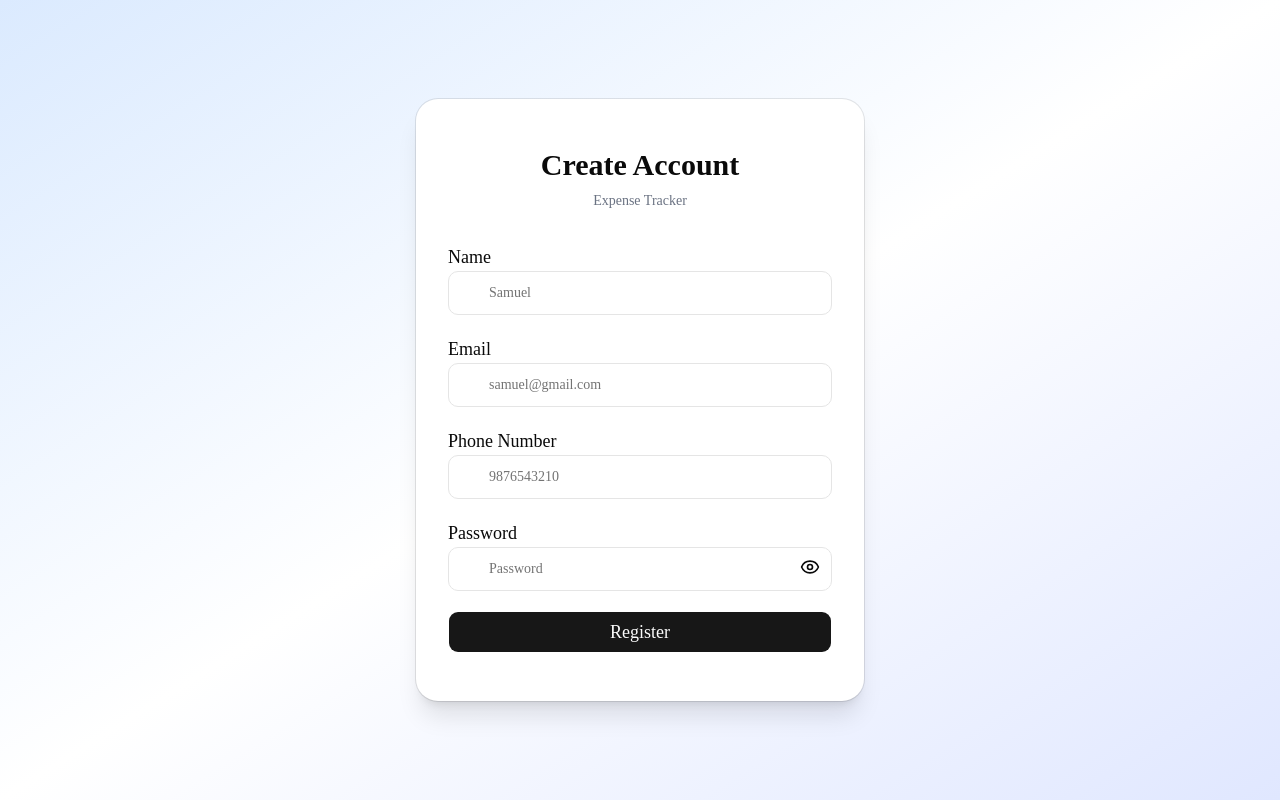
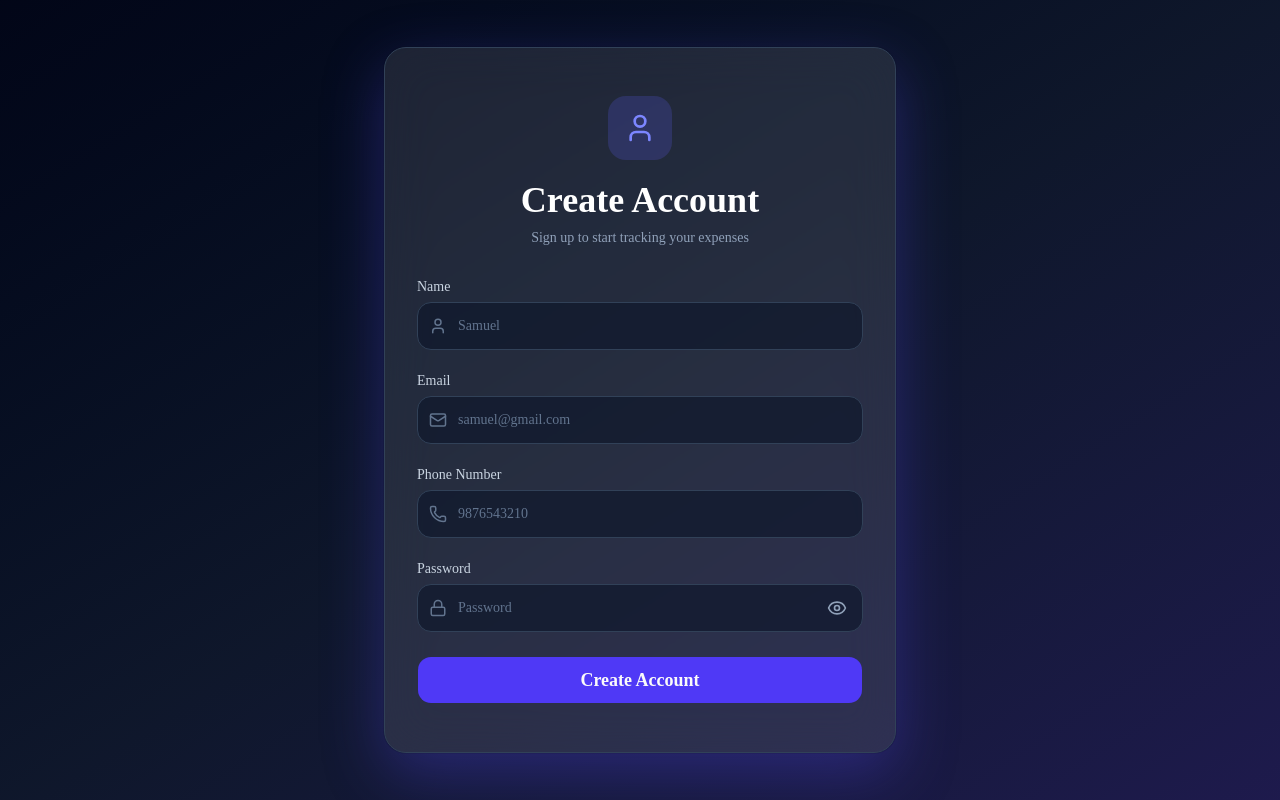
Before and after one commit to Samuel-joseph05/trackEx-pro-frontend, a Next.js app: page /register in a window 1280 px wide. Built offline with nearby package versions, Linux system fonts and the light colour scheme; no server answers.

Commit message:
feat: redesign registration page with improved UI and error handling

```diff
--- a/app/register/page.jsx
+++ b/app/register/page.jsx
@@ -1,7 +1,7 @@
 "use client";
 
 import { useState } from "react";
-import { Eye, EyeOff } from "lucide-react";
+import { Eye, EyeOff, Lock, Mail, Phone, User } from "lucide-react";
 import { Card, CardContent } from "@/components/ui/card";
 import { Button } from "@/components/ui/button";
 import { Input } from "@/components/ui/input";
@@ -94,50 +94,83 @@ const router =useRouter();
       });
       router.push("/expenseForm");
     } catch (error) {
+        toast.error(error.response?.data?.message || "Registration failed");
       console.error(error);
       console.log(error.response?.data);
     }
   };
 
   return (
-    <main className="min-h-screen flex items-center justify-center bg-gradient-to-br from-blue-100 via-white to-indigo-100 p-4">
-      <Card className="w-full max-w-md rounded-3xl shadow-xl">
+    <main className="min-h-screen flex items-center justify-center bg-linear-to-br from-slate-950 via-slate-900 to-indigo-950 px-6 py-10">
+  <Card className="w-full max-w-lg rounded-3xl border border-slate-700 bg-white/10 backdrop-blur-xl shadow-[0_20px_60px_rgba(79,70,229,0.35)]">
     <CardContent className="p-8">
-          <h1 className="text-3xl font-bold text-center">Create Account</h1>
 
-          <p className="text-gray-500 text-center mt-2 mb-8">Expense Tracker</p>
+      <div className="text-center mb-8">
 
-          <form  onSubmit={handleSubmit}className="space-y-5">
-            <div>
-              <Label className="text-lg">Name</Label>
+        <div className="mx-auto mb-5 flex h-16 w-16 items-center justify-center rounded-2xl bg-indigo-500/20">
+          <User className="h-8 w-8 text-indigo-400" />
+        </div>
+
+        <h1 className="text-4xl font-bold text-white">
+          Create Account
+        </h1>
+
+        <p className="mt-2 text-slate-400">
+          Sign up to start tracking your expenses
+        </p>
+
+      </div>
+
+      <form onSubmit={handleSubmit} className="space-y-6">
+
+        {/* Name */}
+        <div className="space-y-2">
+          <Label className="text-slate-300">Name</Label>
+
+          <div className="relative">
+            <User className="absolute left-3 top-1/2 -translate-y-1/2 text-slate-500" size={18} />
 
             <Input
               name="name"
               value={form.name}
               onChange={handleChange}
               placeholder="Samuel"
-                className="h-11 pl-10"
+              className="h-12 rounded-xl border-slate-700 bg-slate-900/70 pl-10 text-white placeholder:text-slate-500 focus-visible:ring-2 focus-visible:ring-indigo-500"
             />
-
-              <p className="text-red-500 text-sm mt-1">{errors.name}</p>
           </div>
 
-            <div>
-              <Label className="text-lg">Email</Label>
+          {errors.name && (
+            <p className="text-sm text-red-400">{errors.name}</p>
+          )}
+        </div>
+
+        {/* Email */}
+        <div className="space-y-2">
+          <Label className="text-slate-300">Email</Label>
+
+          <div className="relative">
+            <Mail className="absolute left-3 top-1/2 -translate-y-1/2 text-slate-500" size={18} />
 
             <Input
               name="email"
               value={form.email}
               onChange={handleChange}
               placeholder="samuel@gmail.com"
-                className="h-11 pl-10"
+              className="h-12 rounded-xl border-slate-700 bg-slate-900/70 pl-10 text-white placeholder:text-slate-500 focus-visible:ring-2 focus-visible:ring-indigo-500"
             />
-
-              <p className="text-red-500 text-sm mt-1">{errors.email}</p>
           </div>
 
-            <div>
-              <Label className="text-lg">Phone Number</Label>
+          {errors.email && (
+            <p className="text-sm text-red-400">{errors.email}</p>
+          )}
+        </div>
+
+        {/* Phone */}
+        <div className="space-y-2">
+          <Label className="text-slate-300">Phone Number</Label>
+
+          <div className="relative">
+            <Phone className="absolute left-3 top-1/2 -translate-y-1/2 text-slate-500" size={18} />
 
             <Input
               name="phone"
@@ -146,39 +179,63 @@ const router =useRouter();
               pattern="[0-9]{10}"
               onChange={handleChange}
               placeholder="9876543210"
-                className="h-11 pl-10"
+              className="h-12 rounded-xl border-slate-700 bg-slate-900/70 pl-10 text-white placeholder:text-slate-500 focus-visible:ring-2 focus-visible:ring-indigo-500"
+            />
+          </div>
+
+          {errors.phone && (
+            <p className="text-sm text-red-400">{errors.phone}</p>
+          )}
+        </div>
+
+        {/* Password */}
+        <div className="space-y-2">
+          <Label className="text-slate-300">Password</Label>
+
+          <div className="relative">
+
+            <Lock
+              className="absolute left-3 top-1/2 -translate-y-1/2 text-slate-500"
+              size={18}
             />
 
-              <p className="text-red-500 text-sm mt-1">{errors.phone}</p>
-            </div>
-
-            <div>
-              <Label className="text-lg">Password</Label>
-
-              <div className="relative">
             <Input
+              type={showPassword ? "text" : "password"}
               name="password"
-                  type={showPassword ? "text" : "password"}
               value={form.password}
               onChange={handleChange}
               placeholder="Password"
-                  className="pr-12 h-11 pl-10"
+              className="h-12 rounded-xl border-slate-700 bg-slate-900/70 pl-10 pr-12 text-white placeholder:text-slate-500 focus-visible:ring-2 focus-visible:ring-indigo-500"
             />
 
             <button
               type="button"
               onClick={() => setShowPassword(!showPassword)}
-                  className="absolute right-3 top-2.5 "
+              className="absolute right-4 top-1/2 -translate-y-1/2 text-slate-400 hover:text-white transition-colors"
             >
-                  {showPassword ? <EyeOff size={20} /> : <Eye size={20} />}
+              {showPassword ? (
+                <EyeOff size={20} />
+              ) : (
+                <Eye size={20} />
+              )}
             </button>
+
           </div>
 
-              <p className="text-red-500 text-sm mt-1">{errors.password}</p>
+          {errors.password && (
+            <p className="text-sm text-red-400">{errors.password}</p>
+          )}
         </div>
 
-            <Button className="w-full p-5 text-lg" type="submit " >Register</Button>
+        <Button
+          type="submit"
+          className="h-12 w-full rounded-xl bg-indigo-600 text-lg font-semibold transition-all duration-300 hover:bg-indigo-700 hover:shadow-lg hover:shadow-indigo-500/30 active:scale-95"
+        >
+          Create Account
+        </Button>
+
       </form>
+
     </CardContent>
   </Card>
 </main>
```
Lines whose indentation alone changed are shown as unchanged.
